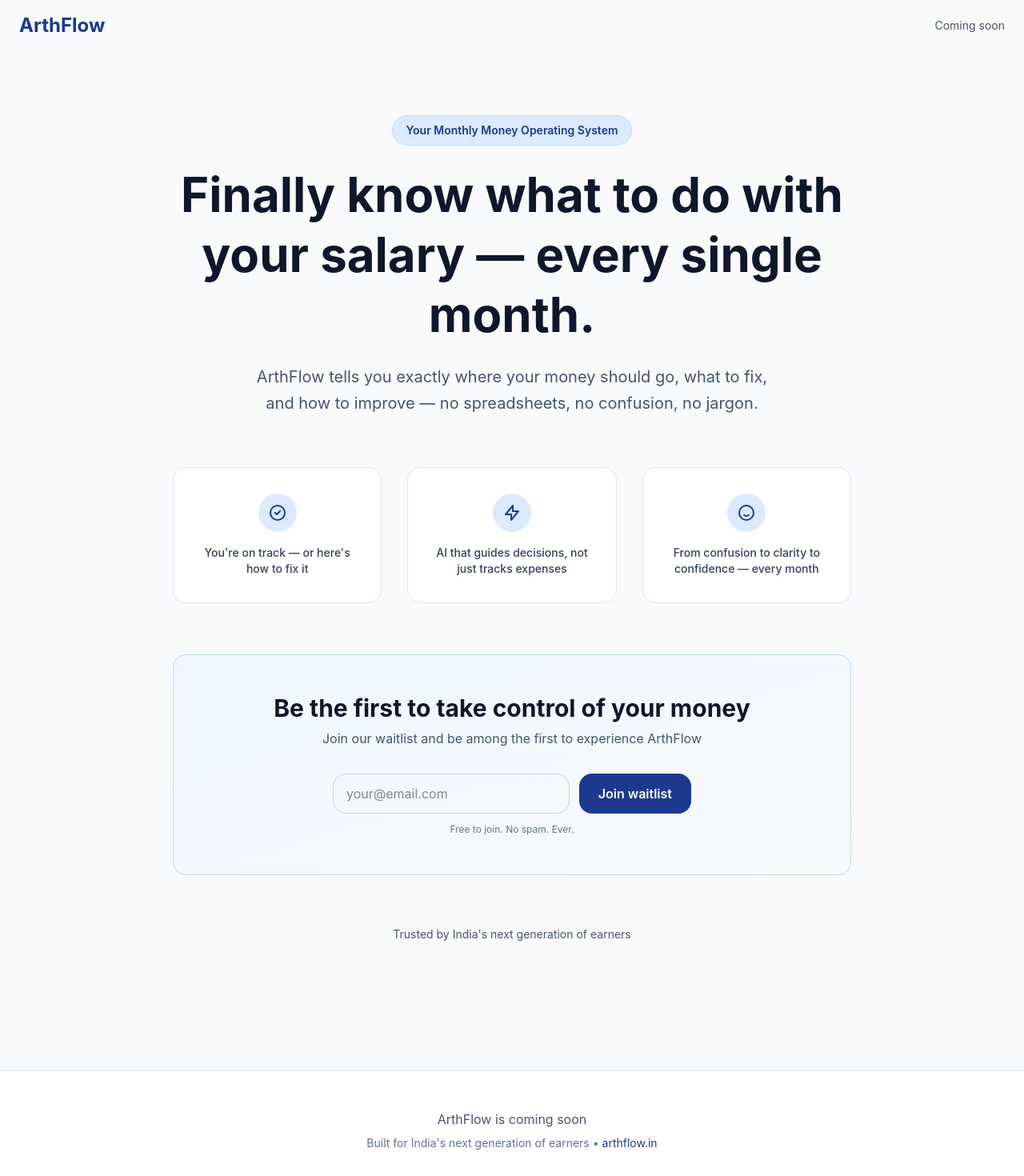
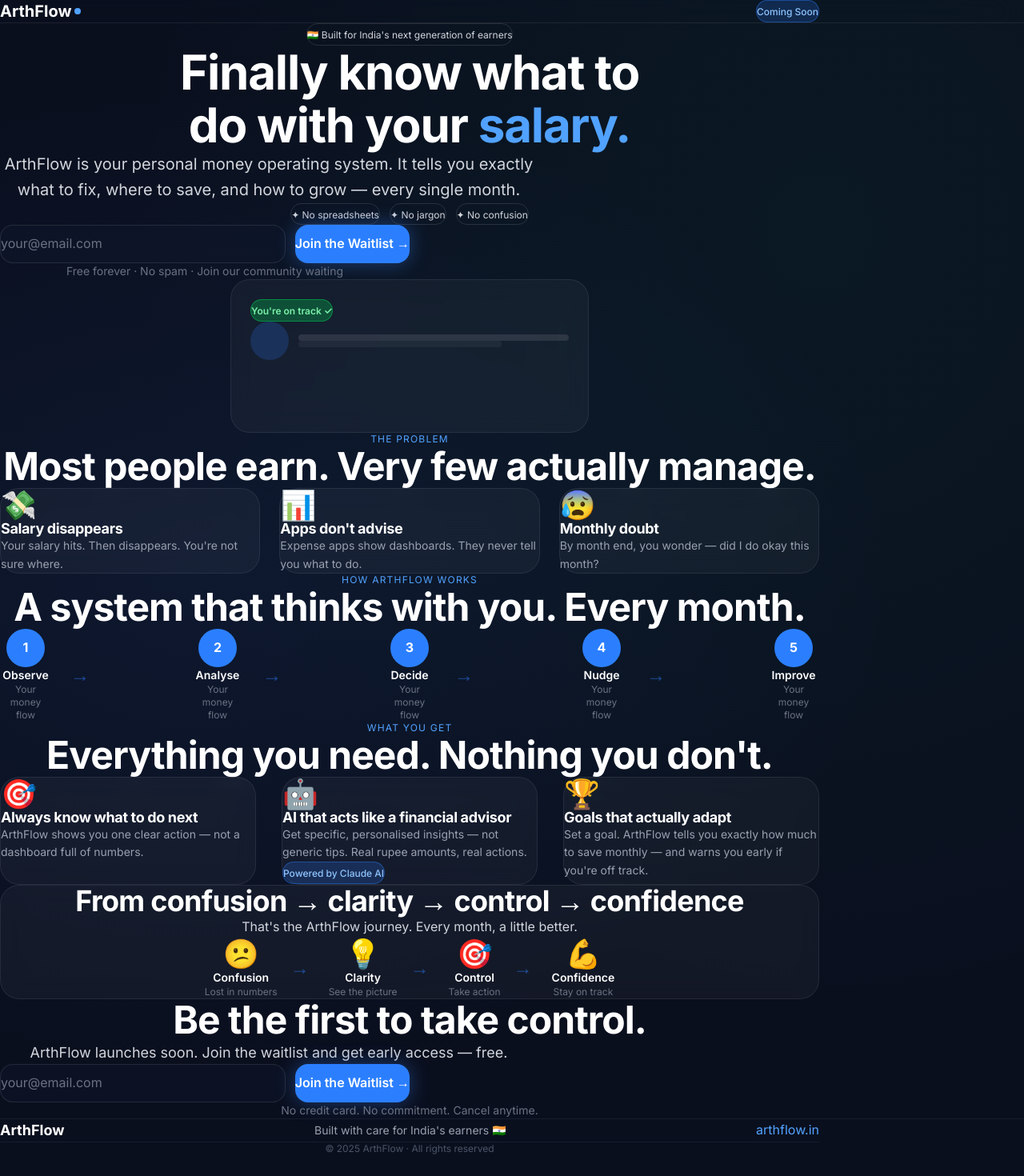
Before and after one commit to ravitejamuvvala/arthflow-landing, a Next.js app: page / in a window 1280 px wide. Shown: the top 1470 px of the page at 80% size. After the commit the page ends 1444 px from the top, so only its background shows below. Built offline with nearby package versions, Linux system fonts and the light colour scheme.

Commit message:
modified landing page

```diff
--- a/app/globals.css
+++ b/app/globals.css
@@ -1,27 +1,53 @@
 @import "tailwindcss";
-@import url('https://fonts.googleapis.com/css2?family=Inter:wght@400;500;600;700;800&display=swap');
 
 :root {
-  --background: #f8fafc;
-  --foreground: #0f172a;
+  --background: #0a0f1e;
+  --surface: #111827;
+  --surface-2: #1a2235;
+  --primary: #3b82f6;
+  --primary-glow: rgba(59, 130, 246, 0.15);
+  --accent: #10b981;
+  --accent-warm: #f59e0b;
+  --text-primary: #f9fafb;
+  --text-secondary: #9ca3af;
+  --text-muted: #4b5563;
+  --border: rgba(255, 255, 255, 0.08);
 }
 
 @theme inline {
   --color-background: var(--background);
-  --color-foreground: var(--foreground);
-  --font-sans: 'Inter', var(--font-geist-sans);
-  --font-mono: var(--font-geist-mono);
+  --font-sans: var(--font-inter, system-ui, sans-serif);
 }
 
-@media (prefers-color-scheme: dark) {
-  :root {
-    --background: #0f172a;
-    --foreground: #f1f5f9;
-  }
+* {
+  margin: 0;
+  padding: 0;
+  box-sizing: border-box;
+}
+
+html {
+  scroll-behavior: smooth;
 }
 
 body {
   background: var(--background);
-  color: var(--foreground);
-  font-family: 'Inter', Arial, Helvetica, sans-serif;
+  color: var(--text-primary);
+  font-family: var(--font-sans);
+  font-size: 16px;
+  line-height: 1.6;
+  -webkit-font-smoothing: antialiased;
+  -moz-osx-font-smoothing: grayscale;
 }
+
+h1, h2, h3, h4, h5, h6 {
+  line-height: 1.1;
+  letter-spacing: -0.02em;
+  font-weight: 700;
+}
+
+button {
+  cursor: pointer;
+  font-family: inherit;
+  border: none;
+  min-height: 48px;
+}
--- a/app/layout.tsx
+++ b/app/layout.tsx
@@ -1,20 +1,16 @@
 import type { Metadata } from "next";
-import { Geist, Geist_Mono } from "next/font/google";
+import { Inter } from "next/font/google";
 import "./globals.css";
 
-const geistSans = Geist({
-  variable: "--font-geist-sans",
+const inter = Inter({
+  variable: "--font-inter",
   subsets: ["latin"],
-});
-
-const geistMono = Geist_Mono({
-  variable: "--font-geist-mono",
-  subsets: ["latin"],
+  weight: ["400", "500", "600", "700", "800"],
 });
 
 export const metadata: Metadata = {
-  title: "Create Next App",
-  description: "Generated by create next app",
+  title: "ArthFlow — Your Monthly Money Operating System",
+  description: "ArthFlow is your personal money operating system. It tells you exactly what to fix, where to save, and how to grow — every single month.",
 };
 
 export default function RootLayout({
@@ -25,10 +21,10 @@
   return (
     <html
       lang="en"
-      className={`${geistSans.variable} ${geistMono.variable} h-full antialiased`}
+      className={`${inter.variable} scroll-smooth`}
       suppressHydrationWarning
     >
-      <body className="min-h-full flex flex-col" suppressHydrationWarning>{children}</body>
+      <body className="min-h-full flex flex-col bg-slate-950" suppressHydrationWarning>{children}</body>
     </html>
   );
 }
--- a/app/page.tsx
+++ b/app/page.tsx
@@ -9,122 +9,309 @@
   const handleSubmit = (e: React.FormEvent<HTMLFormElement>) => {
     e.preventDefault();
     setSubmitted(true);
+    alert("You're on the waitlist! 🎉");
     setEmail('');
     setTimeout(() => setSubmitted(false), 3000);
-    // TODO: Integrate with Supabase to handle waitlist signup
   };
 
-  const features = [
-    {
-      title: "You're on track — or here's how to fix it",
-      icon: (
-        <svg className="w-6 h-6" fill="none" stroke="currentColor" viewBox="0 0 24 24">
-          <path strokeLinecap="round" strokeLinejoin="round" strokeWidth={2} d="M9 12l2 2 4-4m6 2a9 9 0 11-18 0 9 9 0 0118 0z" />
-        </svg>
-      ),
-    },
-    {
-      title: "AI that guides decisions, not just tracks expenses",
-      icon: (
-        <svg className="w-6 h-6" fill="none" stroke="currentColor" viewBox="0 0 24 24">
-          <path strokeLinecap="round" strokeLinejoin="round" strokeWidth={2} d="M13 10V3L4 14h7v7l9-11h-7z" />
-        </svg>
-      ),
-    },
-    {
-      title: "From confusion to clarity to confidence — every month",
-      icon: (
-        <svg className="w-6 h-6" fill="none" stroke="currentColor" viewBox="0 0 24 24">
-          <path strokeLinecap="round" strokeLinejoin="round" strokeWidth={2} d="M14.828 14.828a4 4 0 01-5.656 0M21 12a9 9 0 11-18 0 9 9 0 0118 0z" />
-        </svg>
-      ),
-    },
-  ];
-
   return (
-    <div className="min-h-screen bg-slate-50">
+    <div className="min-h-screen bg-gradient-to-br from-slate-950 via-blue-950 to-slate-950" style={{
+      backgroundImage: `
+        radial-gradient(ellipse at 20% 50%, rgba(59,130,246,0.08) 0%, transparent 60%),
+        radial-gradient(ellipse at 80% 20%, rgba(16,185,129,0.06) 0%, transparent 60%)
+      `
+    }}>
       {/* Navigation */}
-      <nav className="flex items-center justify-between px-6 py-4 max-w-7xl mx-auto">
-        <div className="text-2xl font-bold text-blue-900">ArthFlow</div>
-        <div className="text-sm text-slate-600">Coming soon</div>
+      <nav className="sticky top-0 z-50 backdrop-blur-xl border-b border-white/[0.08]">
+        <div className="max-w-5xl mx-auto px-6 py-4 flex items-center justify-between">
+          <div className="flex items-center gap-1">
+            <span className="text-xl font-bold text-white">ArthFlow</span>
+            <span className="w-2 h-2 bg-blue-400 rounded-full"></span>
+          </div>
+          <div className="px-3 py-1.5 bg-blue-500/20 border border-blue-500/40 rounded-full">
+            <span className="text-xs font-medium text-blue-300">Coming Soon</span>
+          </div>
+        </div>
       </nav>
 
       {/* Hero Section */}
-      <div className="max-w-4xl mx-auto px-6 py-20 text-center">
-        {/* Tagline */}
-        <div className="inline-flex items-center gap-2 px-4 py-2 rounded-full bg-blue-100 border border-blue-200 mb-6">
-          <span className="text-sm font-semibold text-blue-900">Your Monthly Money Operating System</span>
+      <section className="max-w-5xl mx-auto px-6 py-24">
+        {/* Top Label */}
+        <div className="flex justify-center mb-8">
+          <div className="px-4 py-2 border border-white/[0.12] rounded-full">
+            <span className="text-xs text-gray-300">🇮🇳 Built for India's next generation of earners</span>
+          </div>
         </div>
 
-        {/* Main Headline */}
-        <h1 className="text-5xl md:text-6xl font-bold text-slate-900 leading-tight mb-6">
-          Finally know what to do with your salary — every single month.
+        {/* Hero Headline */}
+        <h1 className="text-5xl md:text-6xl font-bold text-center leading-tight mb-6">
+          <span className="text-white">Finally know what to</span>
+          <br />
+          <span className="text-white">do with your <span className="text-blue-400">salary.</span></span>
         </h1>
 
-        {/* Subheadline */}
-        <p className="text-xl text-slate-600 leading-relaxed mb-12 max-w-2xl mx-auto">
-          ArthFlow tells you exactly where your money should go, what to fix, and how to improve — no spreadsheets, no confusion, no jargon.
+        {/* Subtext */}
+        <p className="text-center text-gray-300 text-lg md:text-xl mb-8 max-w-2xl mx-auto leading-relaxed">
+          ArthFlow is your personal money operating system. It tells you exactly what to fix, where to save, and how to grow — every single month.
         </p>
 
-        {/* Features Grid */}
-        <div className="grid md:grid-cols-3 gap-8 my-16">
-          {features.map((feature, idx) => (
-            <div key={idx} className="bg-white p-8 rounded-2xl border border-slate-200 hover:border-blue-300 transition-colors">
-              <div className="flex justify-center mb-4">
-                <div className="text-blue-900 bg-blue-100 p-3 rounded-full">
-                  {feature.icon}
-                </div>
-              </div>
-              <p className="text-sm font-medium text-slate-700">{feature.title}</p>
+        {/* Trust Indicators */}
+        <div className="flex flex-wrap justify-center gap-3 mb-12">
+          {['No spreadsheets', 'No jargon', 'No confusion'].map((item) => (
+            <div key={item} className="px-4 py-2 border border-white/[0.12] rounded-full">
+              <span className="text-xs text-gray-300">✦ {item}</span>
             </div>
           ))}
         </div>
 
-        {/* Waitlist Section */}
-        <div className="bg-gradient-to-br from-blue-50 to-slate-50 rounded-2xl border border-blue-200 p-12 my-16">
-          <h2 className="text-3xl font-bold text-slate-900 mb-2">Be the first to take control of your money</h2>
-          <p className="text-slate-600 mb-8">Join our waitlist and be among the first to experience ArthFlow</p>
-
-          <form onSubmit={handleSubmit} className="max-w-md mx-auto">
-            <div className="flex flex-col sm:flex-row gap-3 mb-3">
+        {/* Waitlist Form */}
+        <div className="max-w-lg mx-auto mb-16">
+          <form onSubmit={handleSubmit} className="flex flex-col sm:flex-row gap-3 mb-4">
             <input
               type="email"
               value={email}
               onChange={(e) => setEmail(e.target.value)}
               placeholder="your@email.com"
-                className="flex-1 px-4 py-3 border border-slate-300 rounded-2xl focus:outline-none focus:ring-2 focus:ring-blue-900 focus:border-transparent transition-all"
+              className="flex-1 px-5 py-4 bg-slate-900/50 border border-white/[0.1] rounded-2xl text-white placeholder-gray-500 focus:outline-none focus:border-blue-500/50 transition-all"
               required
             />
             <button
               type="submit"
-                className="px-6 py-3 bg-blue-900 text-white font-semibold rounded-2xl hover:bg-blue-950 transition-colors"
+              className="px-6 py-4 bg-blue-500 text-white font-semibold rounded-2xl hover:bg-blue-600 transition-all whitespace-nowrap"
+              style={{
+                boxShadow: '0 0 24px rgba(59,130,246,0.4)'
+              }}
             >
-                Join waitlist
+              Join the Waitlist →
             </button>
+          </form>
+          <p className="text-center text-gray-500 text-sm">Free forever · No spam · Join our community waiting</p>
         </div>
-            <p className="text-xs text-slate-500">Free to join. No spam. Ever.</p>
-            {submitted && (
-              <p className="mt-3 text-sm text-green-600 font-medium">
-                ✓ Thanks for joining! Check your email.
+
+        {/* UI Mockup Preview */}
+        <div className="flex justify-center">
+          <div className="w-full max-w-md h-48 rounded-3xl overflow-hidden" style={{
+            background: 'rgba(255,255,255,0.04)',
+            backdropFilter: 'blur(12px)',
+            border: '1px solid rgba(255,255,255,0.08)',
+            padding: '24px'
+          }}>
+            <div className="flex items-center gap-2 mb-4">
+              <div className="px-3 py-1 bg-green-500/30 border border-green-500/50 rounded-full">
+                <span className="text-xs font-semibold text-green-300">You're on track ✓</span>
+              </div>
+            </div>
+            <div className="space-y-3">
+              <div className="flex items-center gap-3">
+                <div className="w-12 h-12 rounded-full bg-blue-500/20"></div>
+                <div className="flex-1">
+                  <div className="h-2 bg-white/[0.1] rounded-full mb-2"></div>
+                  <div className="h-2 bg-white/[0.05] rounded-full w-3/4"></div>
+                </div>
+              </div>
+            </div>
+          </div>
+        </div>
+      </section>
+
+      {/* Problem Section */}
+      <section className="max-w-5xl mx-auto px-6 py-24">
+        <div className="text-center mb-16">
+          <p className="text-xs uppercase tracking-widest text-blue-400 mb-4">The Problem</p>
+          <h2 className="text-4xl md:text-5xl font-bold text-white">
+            Most people earn. Very few actually manage.
+          </h2>
+        </div>
+
+        <div className="grid md:grid-cols-3 gap-6">
+          {[
+            { icon: '💸', title: 'Salary disappears', desc: 'Your salary hits. Then disappears. You\'re not sure where.' },
+            { icon: '📊', title: 'Apps don\'t advise', desc: 'Expense apps show dashboards. They never tell you what to do.' },
+            { icon: '😰', title: 'Monthly doubt', desc: 'By month end, you wonder — did I do okay this month?' },
+          ].map((card, idx) => (
+            <div
+              key={idx}
+              className="p-8 rounded-3xl transition-all hover:border-blue-500/50"
+              style={{
+                background: 'rgba(255,255,255,0.04)',
+                backdropFilter: 'blur(12px)',
+                border: '1px solid rgba(255,255,255,0.08)',
+              }}
+            >
+              <div className="text-4xl mb-4">{card.icon}</div>
+              <h3 className="text-lg font-bold text-white mb-2">{card.title}</h3>
+              <p className="text-gray-400 text-sm leading-relaxed">{card.desc}</p>
+            </div>
+          ))}
+        </div>
+      </section>
+
+      {/* How It Works Section */}
+      <section className="max-w-5xl mx-auto px-6 py-24">
+        <div className="text-center mb-16">
+          <p className="text-xs uppercase tracking-widest text-blue-400 mb-4">How ArthFlow Works</p>
+          <h2 className="text-4xl md:text-5xl font-bold text-white">
+            A system that thinks with you. Every month.
+          </h2>
+        </div>
+
+        <div className="flex flex-col md:flex-row items-center justify-between gap-6 md:gap-2">
+          {['Observe', 'Analyse', 'Decide', 'Nudge', 'Improve'].map((step, idx) => (
+            <div key={idx} className="flex items-center gap-6 w-full md:w-auto">
+              <div className="flex flex-col items-center">
+                <div className="w-12 h-12 rounded-full bg-blue-500 flex items-center justify-center text-white font-bold mb-2">
+                  {idx + 1}
+                </div>
+                <p className="font-semibold text-white text-sm">{step}</p>
+                <p className="text-xs text-gray-500 mt-1 text-center w-16">Your money flow</p>
+              </div>
+              {idx < 4 && (
+                <div className="hidden md:block text-blue-500/50 text-2xl">→</div>
+              )}
+              {idx < 4 && (
+                <div className="md:hidden text-blue-500/50 text-2xl rotate-90">→</div>
+              )}
+            </div>
+          ))}
+        </div>
+      </section>
+
+      {/* Features Section */}
+      <section className="max-w-5xl mx-auto px-6 py-24">
+        <div className="text-center mb-16">
+          <p className="text-xs uppercase tracking-widest text-blue-400 mb-4">What You Get</p>
+          <h2 className="text-4xl md:text-5xl font-bold text-white">
+            Everything you need. Nothing you don't.
+          </h2>
+        </div>
+
+        <div className="grid md:grid-cols-3 gap-8">
+          {[
+            {
+              icon: '🎯',
+              title: 'Always know what to do next',
+              desc: 'ArthFlow shows you one clear action — not a dashboard full of numbers.',
+              badge: null,
+            },
+            {
+              icon: '🤖',
+              title: 'AI that acts like a financial advisor',
+              desc: 'Get specific, personalised insights — not generic tips. Real rupee amounts, real actions.',
+              badge: 'Powered by Claude AI',
+            },
+            {
+              icon: '🏆',
+              title: 'Goals that actually adapt',
+              desc: 'Set a goal. ArthFlow tells you exactly how much to save monthly — and warns you early if you\'re off track.',
+              badge: null,
+            },
+          ].map((feature, idx) => (
+            <div
+              key={idx}
+              className="p-8 rounded-3xl transition-all hover:border-blue-500/50"
+              style={{
+                background: 'rgba(255,255,255,0.04)',
+                backdropFilter: 'blur(12px)',
+                border: '1px solid rgba(255,255,255,0.08)',
+              }}
+            >
+              <div className="text-4xl mb-4">{feature.icon}</div>
+              <h3 className="text-lg font-bold text-white mb-2">{feature.title}</h3>
+              <p className="text-gray-400 text-sm leading-relaxed mb-4">{feature.desc}</p>
+              {feature.badge && (
+                <div className="inline-block px-3 py-1 bg-blue-500/20 border border-blue-500/40 rounded-full">
+                  <span className="text-xs font-medium text-blue-300">{feature.badge}</span>
+                </div>
+              )}
+            </div>
+          ))}
+        </div>
+      </section>
+
+      {/* Transformation Section */}
+      <section className="max-w-5xl mx-auto px-6 py-24">
+        <div
+          className="p-16 rounded-3xl text-center"
+          style={{
+            background: 'rgba(255,255,255,0.04)',
+            backdropFilter: 'blur(12px)',
+            border: '1px solid rgba(255,255,255,0.08)',
+          }}
+        >
+          <h2 className="text-3xl md:text-4xl font-bold text-white mb-4">
+            From confusion → clarity → control → confidence
+          </h2>
+          <p className="text-gray-300 mb-12">
+            That's the ArthFlow journey. Every month, a little better.
           </p>
+
+          <div className="flex flex-col md:flex-row items-center justify-center gap-6">
+            {[
+              { emoji: '😕', label: 'Confusion', desc: 'Lost in numbers' },
+              { emoji: '💡', label: 'Clarity', desc: 'See the picture' },
+              { emoji: '🎯', label: 'Control', desc: 'Take action' },
+              { emoji: '💪', label: 'Confidence', desc: 'Stay on track' },
+            ].map((state, idx) => (
+              <div key={idx} className="flex items-center gap-4">
+                <div className="text-center">
+                  <div className="text-4xl mb-2">{state.emoji}</div>
+                  <p className="font-semibold text-white text-sm">{state.label}</p>
+                  <p className="text-xs text-gray-500">{state.desc}</p>
+                </div>
+                {idx < 3 && (
+                  <div className="hidden md:block text-blue-500/50 text-2xl">→</div>
                 )}
+              </div>
+            ))}
+          </div>
+        </div>
+      </section>
+
+      {/* Waitlist CTA Section */}
+      <section className="max-w-5xl mx-auto px-6 py-24 text-center">
+        <h2 className="text-4xl md:text-5xl font-bold text-white mb-6">
+          Be the first to take control.
+        </h2>
+        <p className="text-gray-300 text-lg mb-12 max-w-2xl mx-auto">
+          ArthFlow launches soon. Join the waitlist and get early access — free.
+        </p>
+
+        <div className="max-w-lg mx-auto mb-6">
+          <form onSubmit={handleSubmit} className="flex flex-col sm:flex-row gap-3 mb-4">
+            <input
+              type="email"
+              value={email}
+              onChange={(e) => setEmail(e.target.value)}
+              placeholder="your@email.com"
+              className="flex-1 px-5 py-4 bg-slate-900/50 border border-white/[0.1] rounded-2xl text-white placeholder-gray-500 focus:outline-none focus:border-blue-500/50 transition-all"
+              required
+            />
+            <button
+              type="submit"
+              className="px-6 py-4 bg-blue-500 text-white font-semibold rounded-2xl hover:bg-blue-600 transition-all whitespace-nowrap"
+              style={{
+                boxShadow: '0 0 24px rgba(59,130,246,0.4)'
+              }}
+            >
+              Join the Waitlist →
+            </button>
           </form>
         </div>
 
-        {/* Social Proof */}
-        <p className="text-slate-600 text-sm mb-20">Trusted by India's next generation of earners</p>
-      </div>
+        <p className="text-gray-500 text-sm">No credit card. No commitment. Cancel anytime.</p>
+      </section>
 
       {/* Footer */}
-      <footer className="bg-white border-t border-slate-200 py-12 px-6">
-        <div className="max-w-4xl mx-auto text-center">
-          <p className="text-slate-600 mb-2">ArthFlow is coming soon</p>
-          <p className="text-slate-500 text-sm">
-            Built for India's next generation of earners •
-            <a href="https://arthflow.in" className="text-blue-900 hover:underline ml-1">
+      <footer className="border-t border-white/[0.06] py-12 px-6 mt-24">
+        <div className="max-w-5xl mx-auto flex flex-col md:flex-row items-center justify-between gap-6">
+          <div className="font-bold text-white text-lg">ArthFlow</div>
+          <div className="text-gray-400 text-sm">Built with care for India's earners 🇮🇳</div>
+          <a href="https://arthflow.in" className="text-blue-400 hover:text-blue-300 transition-colors">
             arthflow.in
           </a>
-          </p>
+        </div>
+        <div className="max-w-5xl mx-auto mt-8 pt-8 border-t border-white/[0.06] text-center text-gray-600 text-xs">
+          © 2025 ArthFlow · All rights reserved
         </div>
       </footer>
     </div>
```
Lines whose indentation alone changed are shown as unchanged.
